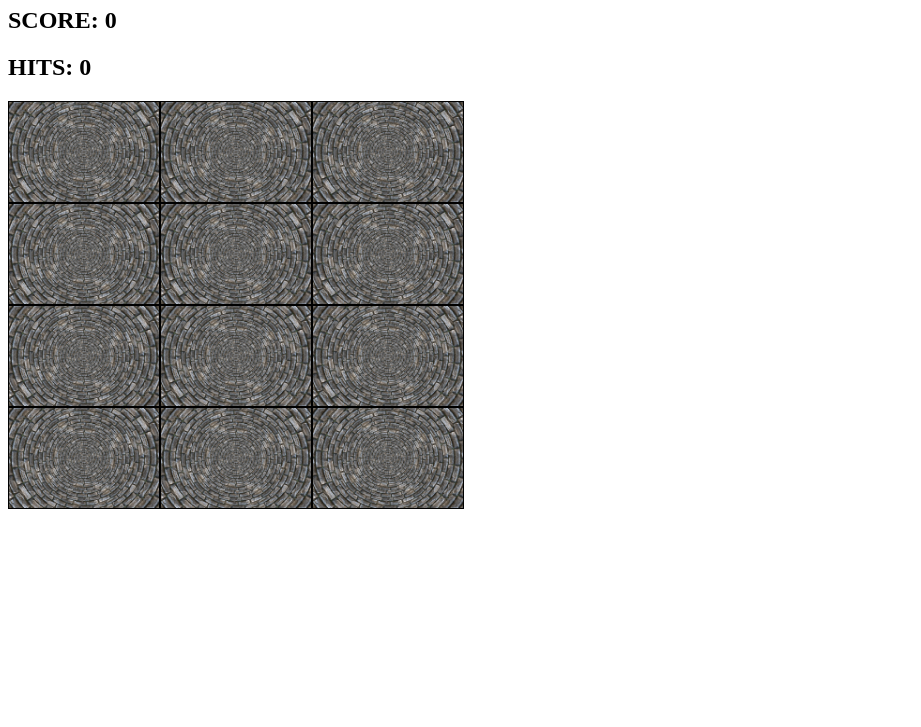
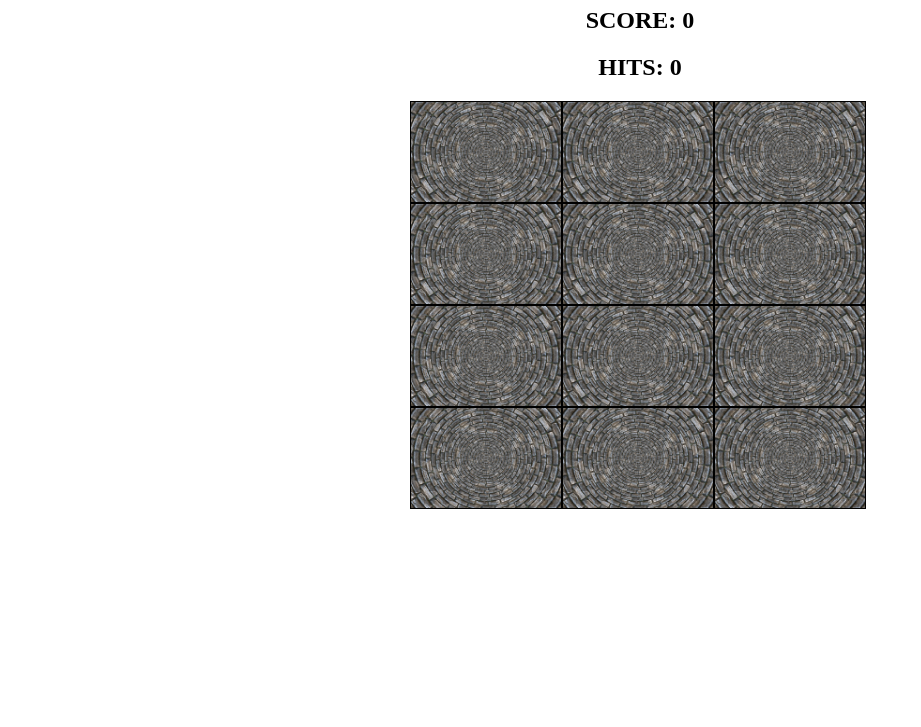
Before and after one commit to gabrielmissio/javascript-sandbox, a website: page src/memory-game/index.html in a window 1280 px wide. Shown: the part 73-800 px from the top of the page, without its empty margins (0-921 px from the left). Drawn offline with Linux system fonts and the light colour scheme.

Commit message:
style: centralize memory-game demo

```diff
--- a/src/memory-game/index.html
+++ b/src/memory-game/index.html
@@ -7,11 +7,13 @@
   </head>
 
   <body>
-    <h1>Memory Game</h1>
+    <div class="container">
+      <h1>Memory Game</h1>
 
-    <h2>SCORE: <span id="score">0</span></h2>
-    <h2>HITS: <span id="hits">0</span></h2>
-    <div id="grid"></div>
+      <h2>SCORE: <span id="score">0</span></h2>
+      <h2>HITS: <span id="hits">0</span></h2>
+      <div id="grid"></div>
+    </div>
 
     <script src="app.js"></script>
   </body>
--- a/src/memory-game/styles.css
+++ b/src/memory-game/styles.css
@@ -1,10 +1,24 @@
 #grid {
+  position: absolute;
   width: 460px;
   height: auto;
   display: flex;
   flex-wrap: wrap;
+  left: 50%;
+  margin-left: -230px;
 }
 
 img {
   border: solid black 1px;
 }
+
+.container {
+  width: 100%;
+  position: absolute;
+  text-align: center;
+  top:0;
+  bottom: 0;
+  left: 0;
+  right: 0;
+  margin: auto;
+}
```
